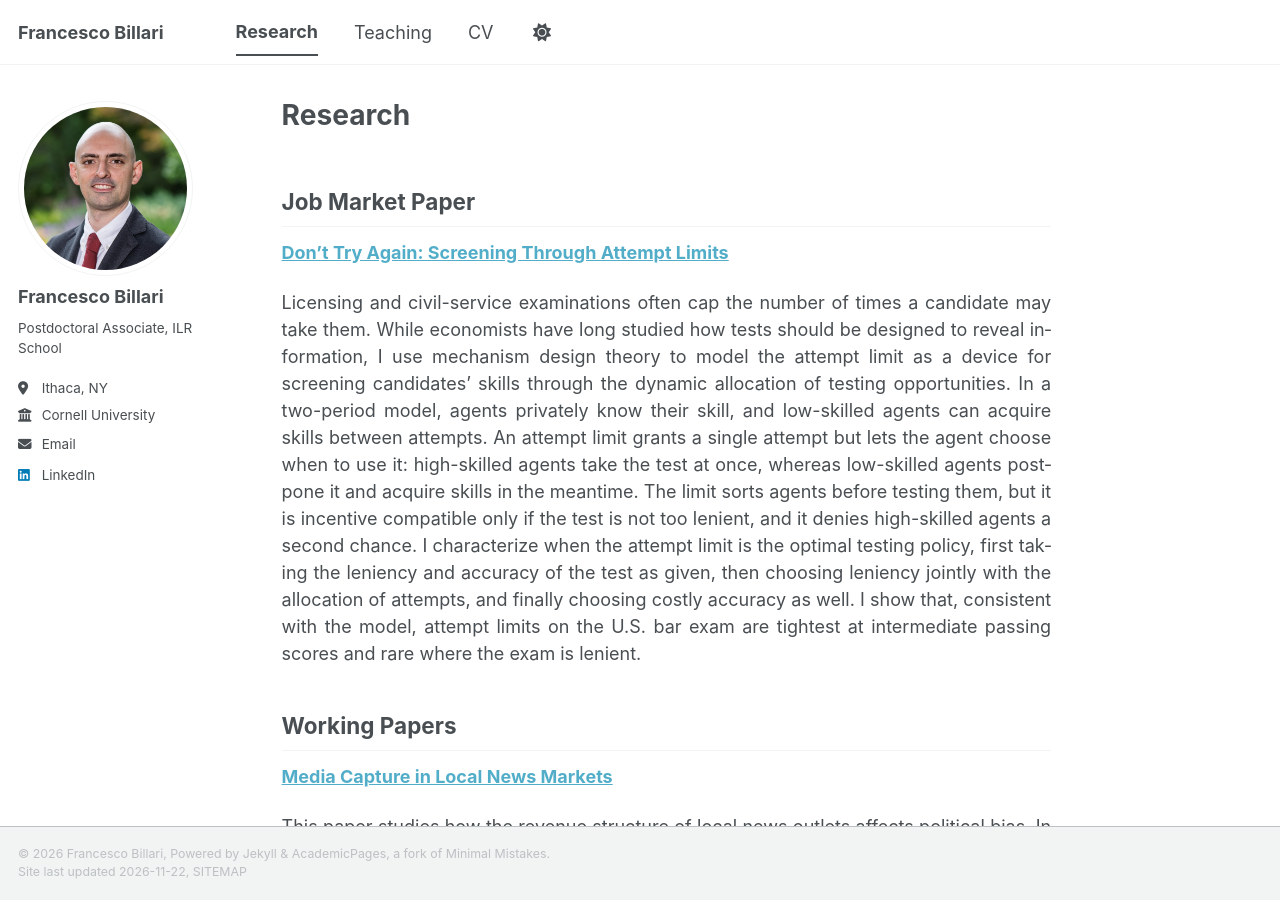
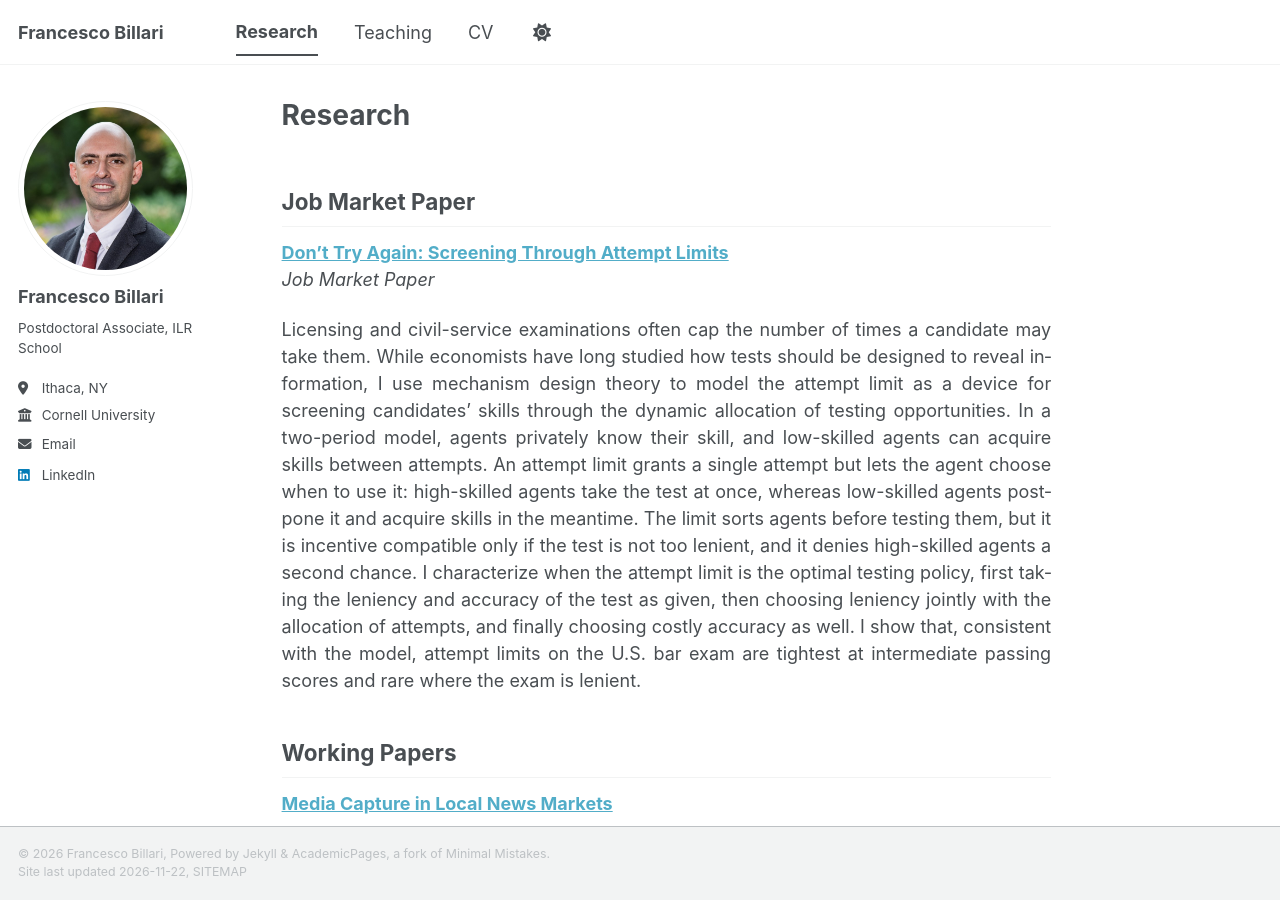
Before and after one commit to fbillari/fbillari.github.io, a Jekyll site: the page built from _pages/research.md, in a window 1280 px wide and 900 px high. Built offline with Jekyll 4.4.1, drawn with Linux system fonts in a browser that asks for light colours; a script bundle is joined from its source files by our own code; a style sheet for code colours, icons or effects is not loaded.

Commit message:
Update research.md

```diff
--- a/_pages/research.md
+++ b/_pages/research.md
@@ -10,7 +10,8 @@ author_profile: true
 
 ## Job Market Paper
 
-**[Don't Try Again: Screening Through Attempt Limits](/files/Billari_Dont_Try_Again.pdf)**
+**[Don't Try Again: Screening Through Attempt Limits](/files/Billari_Dont_Try_Again.pdf)**<br>
+*Job Market Paper*
 
 Licensing and civil-service examinations often cap the number of times a candidate may take them. While economists have long studied how tests should be designed to reveal information, I use mechanism design theory to model the attempt limit as a device for screening candidates' skills through the dynamic allocation of testing opportunities. In a two-period model, agents privately know their skill, and low-skilled agents can acquire skills between attempts. An attempt limit grants a single attempt but lets the agent choose when to use it: high-skilled agents take the test at once, whereas low-skilled agents postpone it and acquire skills in the meantime. The limit sorts agents before testing them, but it is incentive compatible only if the test is not too lenient, and it denies high-skilled agents a second chance. I characterize when the attempt limit is the optimal testing policy, first taking the leniency and accuracy of the test as given, then choosing leniency jointly with the allocation of attempts, and finally choosing costly accuracy as well. I show that, consistent with the model, attempt limits on the U.S. bar exam are tightest at intermediate passing scores and rare where the exam is lenient.
 
```
